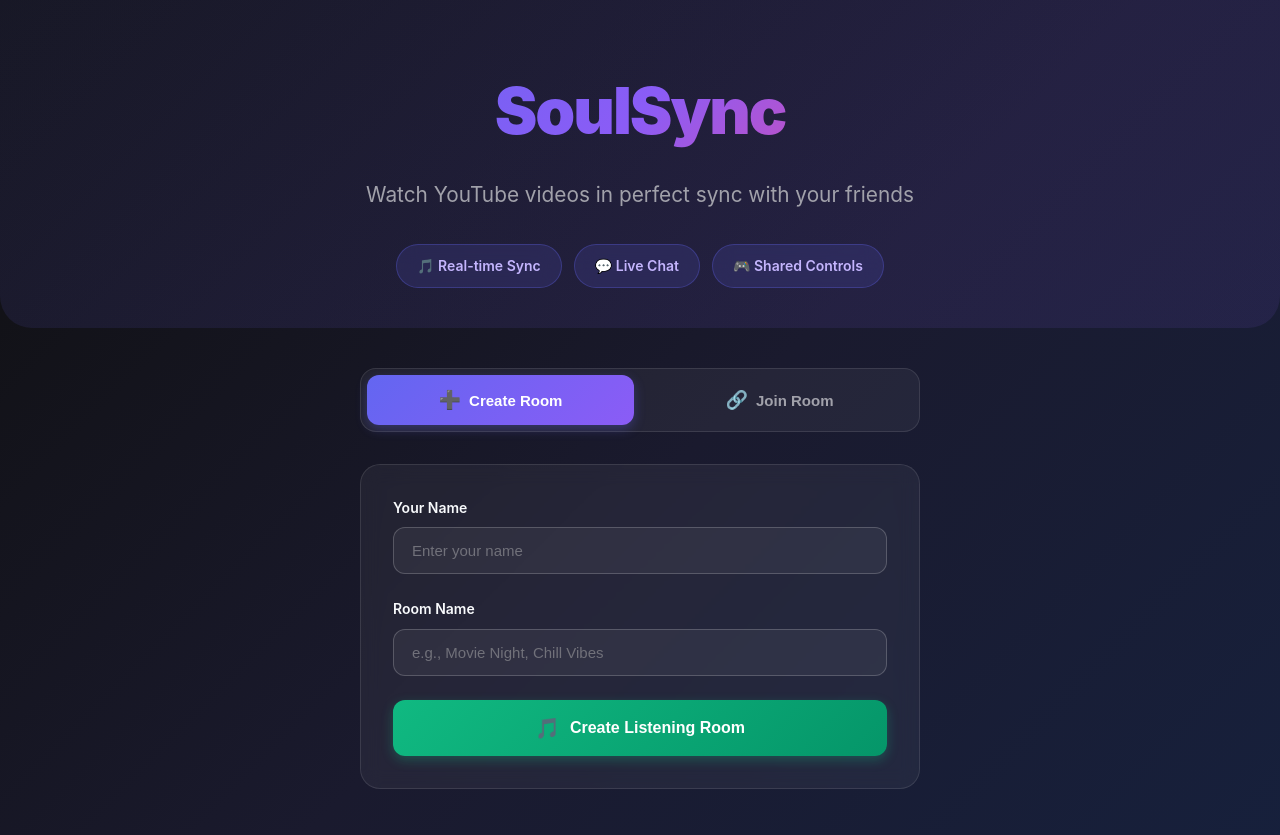
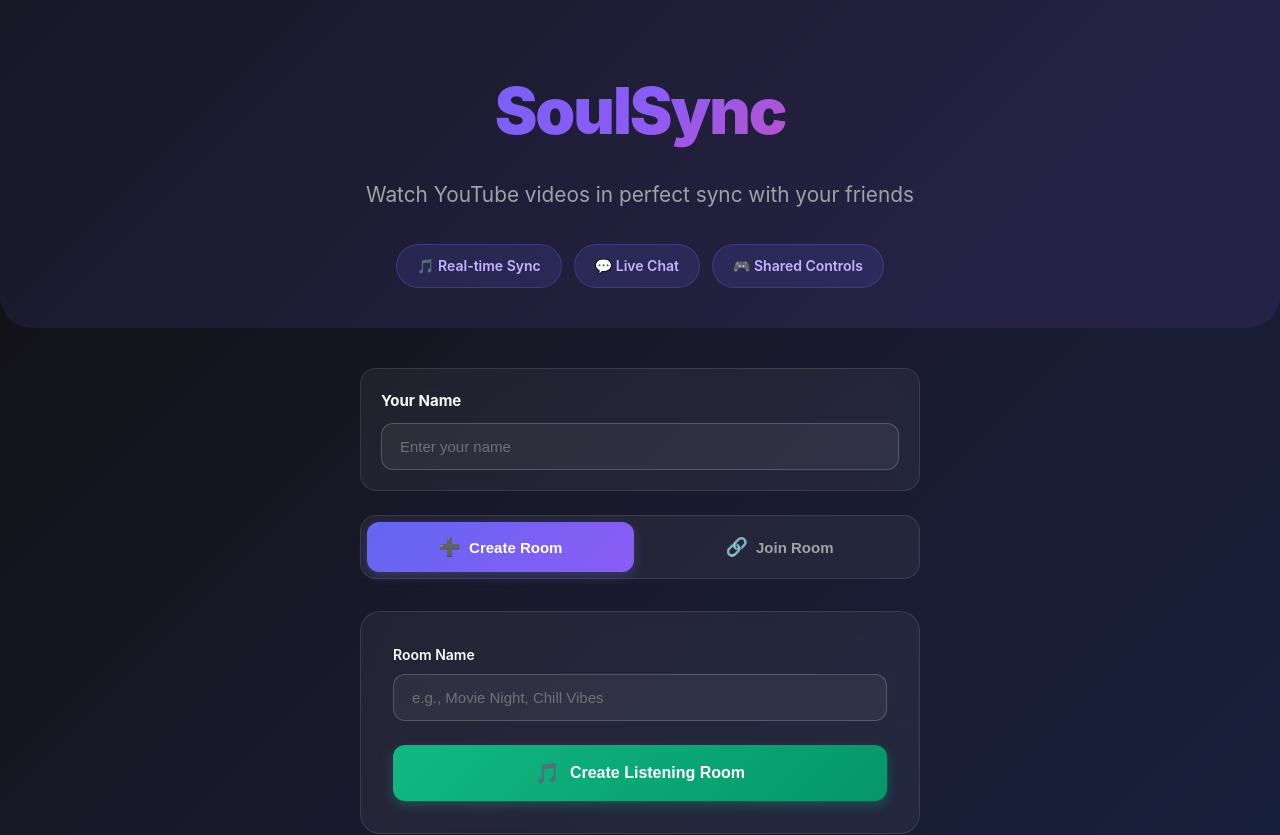
Before and after one commit to HardzGuardian/soulsync-app, a React (Vite) app in the folder client/: page / in a window 1280 px wide. Shown: the top 835 px of the page. Built offline with nearby package versions, Linux system fonts and the light colour scheme; no server answers; the HTML template or start-up script is replaced by a standard one.

Commit message:
fix: Home screen

```diff
--- a/client/src/index.css
+++ b/client/src/index.css
@@ -656,6 +656,41 @@ input:focus-visible {
   flex: 1;
 }
 
+.name-input-section {
+  background: rgba(255, 255, 255, 0.05);
+  border: 1px solid rgba(255, 255, 255, 0.1);
+  border-radius: 16px;
+  padding: 20px;
+  margin-bottom: 24px;
+  backdrop-filter: blur(10px);
+}
+
+.name-input-section .form-label {
+  display: block;
+  margin-bottom: 10px;
+  color: #f8fafc;
+  font-size: 15px;
+  font-weight: 700;
+}
+
+.name-input-section .form-input {
+  width: 100%;
+  padding: 14px 18px;
+  border: 1px solid rgba(255, 255, 255, 0.2);
+  border-radius: 12px;
+  background: rgba(255, 255, 255, 0.05);
+  color: white;
+  font-size: 15px;
+  transition: all 0.3s ease;
+}
+
+.name-input-section .form-input:focus {
+  outline: none;
+  border-color: #6366f1;
+  background: rgba(255, 255, 255, 0.08);
+  box-shadow: 0 0 0 3px rgba(99, 102, 241, 0.15);
+}
+
 .tab-switcher {
   display: flex;
   gap: 12px;
--- a/client/src/pages/Home.jsx
+++ b/client/src/pages/Home.jsx
@@ -78,6 +78,22 @@ function Home() {
 
       {/* Main Content */}
       <div className="main-content">
+        {/* Your Name Input - Always Visible */}
+        <div className="name-input-section">
+          <label className="form-label">Your Name</label>
+          <input
+            type="text"
+            placeholder="Enter your name"
+            value={userName}
+            onChange={(e) => {
+              setUserName(e.target.value);
+              setJoinUserName(e.target.value);
+            }}
+            className="form-input"
+            maxLength={20}
+          />
+        </div>
+
         {/* Tab Switcher */}
         <div className="tab-switcher">
           <button
@@ -102,19 +118,6 @@ function Home() {
           {activeTab === 'create' && (
             <form onSubmit={createRoom} className="room-form fade-in">
               <div className="form-group">
-                <label className="form-label">Your Name</label>
-                <input
-                  type="text"
-                  placeholder="Enter your name"
-                  value={userName}
-                  onChange={(e) => setUserName(e.target.value)}
-                  className="form-input"
-                  required
-                  maxLength={20}
-                />
-              </div>
-
-              <div className="form-group">
                 <label className="form-label">Room Name</label>
                 <input
                   type="text"
@@ -127,7 +130,7 @@ function Home() {
                 />
               </div>
 
-              <button type="submit" className="submit-button create-button">
+              <button type="submit" className="submit-button create-button" disabled={!userName.trim()}>
                 <span className="button-icon">🎵</span>
                 Create Listening Room
               </button>
@@ -137,19 +140,6 @@ function Home() {
           {/* Join Room Form */}
           {activeTab === 'join' && (
             <form onSubmit={joinRoom} className="room-form fade-in">
-              <div className="form-group">
-                <label className="form-label">Your Name</label>
-                <input
-                  type="text"
-                  placeholder="Enter your name"
-                  value={joinUserName}
-                  onChange={(e) => setJoinUserName(e.target.value)}
-                  className="form-input"
-                  required
-                  maxLength={20}
-                />
-              </div>
-
               <div className="form-group">
                 <label className="form-label">Room ID</label>
                 <input
@@ -162,7 +152,7 @@ function Home() {
                 />
               </div>
 
-              <button type="submit" className="submit-button join-button">
+              <button type="submit" className="submit-button join-button" disabled={!userName.trim()}>
                 <span className="button-icon">🔗</span>
                 Join Room
               </button>
```
